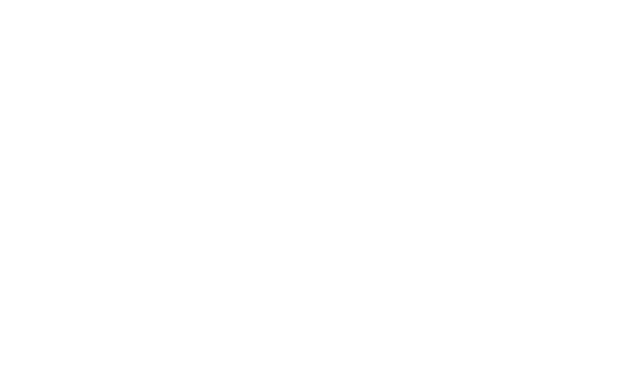
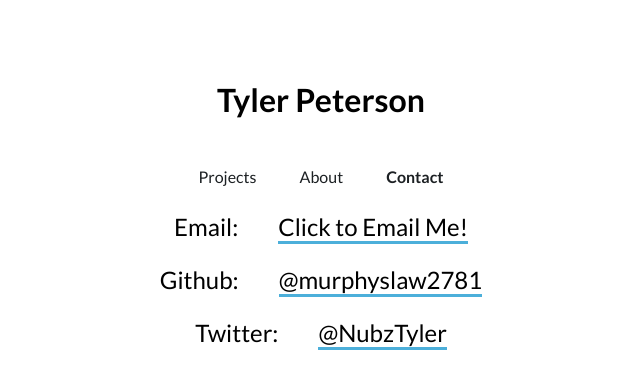
Before and after one commit to murphyslaw2781/Portfolio, a Flask app: page /contact in a window 1280 px wide. Before the commit the part shown is empty. Shown: the top 389 px of the page, without its empty margins (319-959 px from the left). Run offline with Flask 2, Linux system fonts and the light colour scheme.

Commit message:
About/Contact Page HTML/CSS added

```diff
--- a/source/static/css/style.css
+++ b/source/static/css/style.css
@@ -16,6 +16,7 @@
 
 .header {
     text-align: center;
+    padding-bottom: 10px;
 }
 
 .nav{
@@ -41,3 +42,37 @@
 .nav__link:hover {
     font-weight: bold;
 }
+
+.main{
+    margin: 0 auto;
+
+
+}
+
+.main--about{
+    max-width: 500px;
+    padding: 0 1rem;
+    line-height: 150%;
+
+}
+.contact{
+    display: flex;
+    justify-content: center;
+    margin-bottom: 1.5rem;
+    font-size: 1.5rem;
+    text-align: center;
+
+}
+.contact__details{
+    margin-left: 1ch;
+}
+.contact__link{
+    color: black;
+    text-decoration: none;
+    box-shadow: 0 3px 0 0 #4cafda;
+
+}
+.contact__link:hover{
+    color: #4caf4c;
+
+}
--- a/source/templates/about.html
+++ b/source/templates/about.html
@@ -0,0 +1,6 @@
+{% extends "base.html" %} {% block content %}
+<main class="main main--about">
+  <p>This is my first Full Stack project utilizing Flask, HTML, and CSS!</p>
+</main>
+
+{% endblock content %}
--- a/source/templates/base.html
+++ b/source/templates/base.html
@@ -28,7 +28,7 @@
     </header>
     {% block content %}
 
-    {% endblock %}
+    {% endblock content %}
 </body>
 
 </html>
--- a/source/templates/contact.html
+++ b/source/templates/contact.html
@@ -0,0 +1,26 @@
+{% extends "base.html" %}
+
+{% block content %}
+
+<main class='main main--contact'>
+    <dl>
+        <div class='contact'>
+        <dt>Email:</dt>
+        <dd class "contact__details">
+        <a class='contact__link' href="mailto:tylerpeterson.a@gmail.com" target="blank" rel="noopener noreferrer"> Click to Email Me! </a></dd>
+        </div>
+        <div class='contact'>
+        <dt>Github:</dt>
+        <dd class "contact__details">
+        <a class='contact__link' href="https://github.com/murphyslaw2781" target="blank" rel="noopener noreferrer"> @murphyslaw2781 </a></dd>
+        </div>
+        <div class='contact'>
+        <dt>Twitter:</dt>
+        <dd class "contact__details">
+        <a class='contact__link' href="https://twitter.com/NubzTyler" target="blank" rel="noopener noreferrer"> @NubzTyler</a></dd>
+        </div>
+
+    </dl>
+</main>
+
+{% endblock content %}
```
